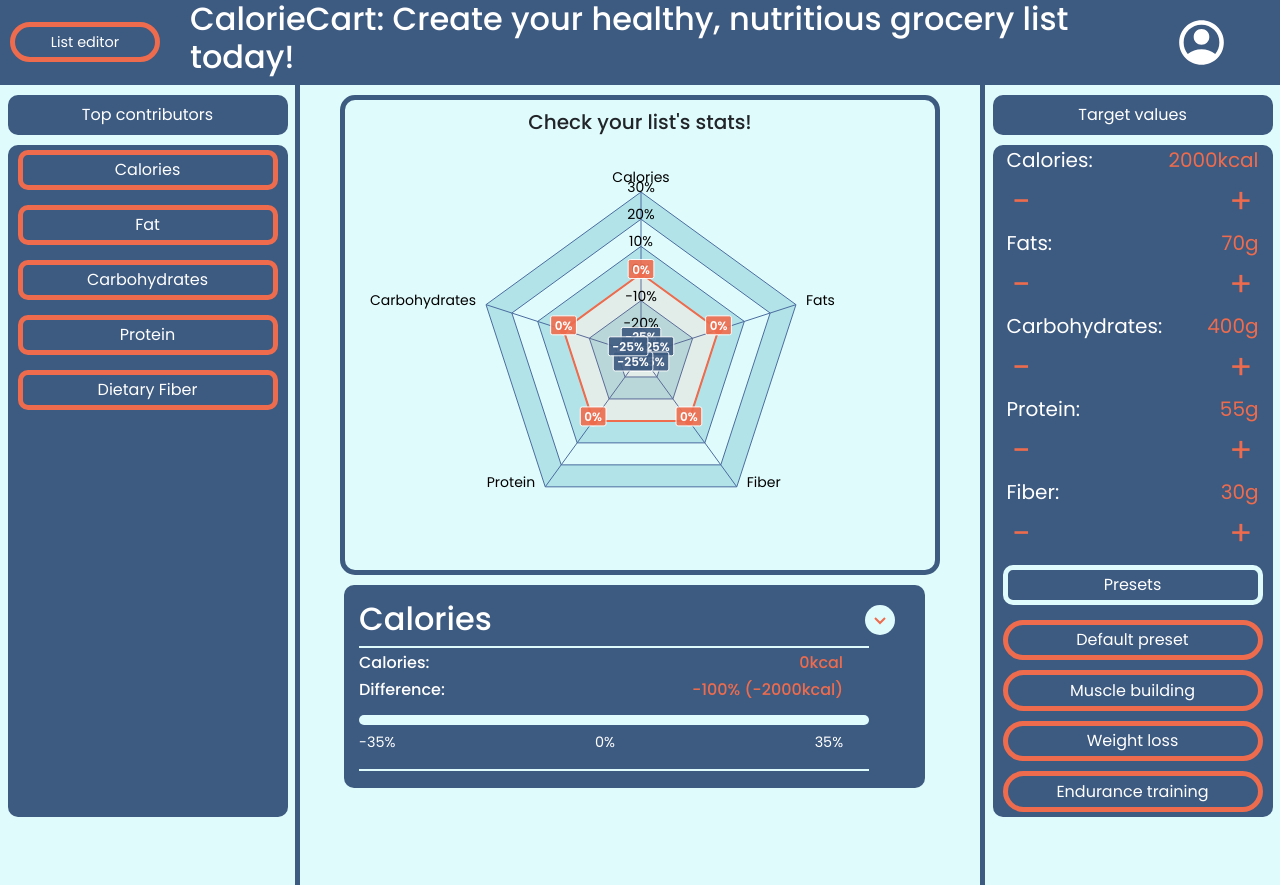
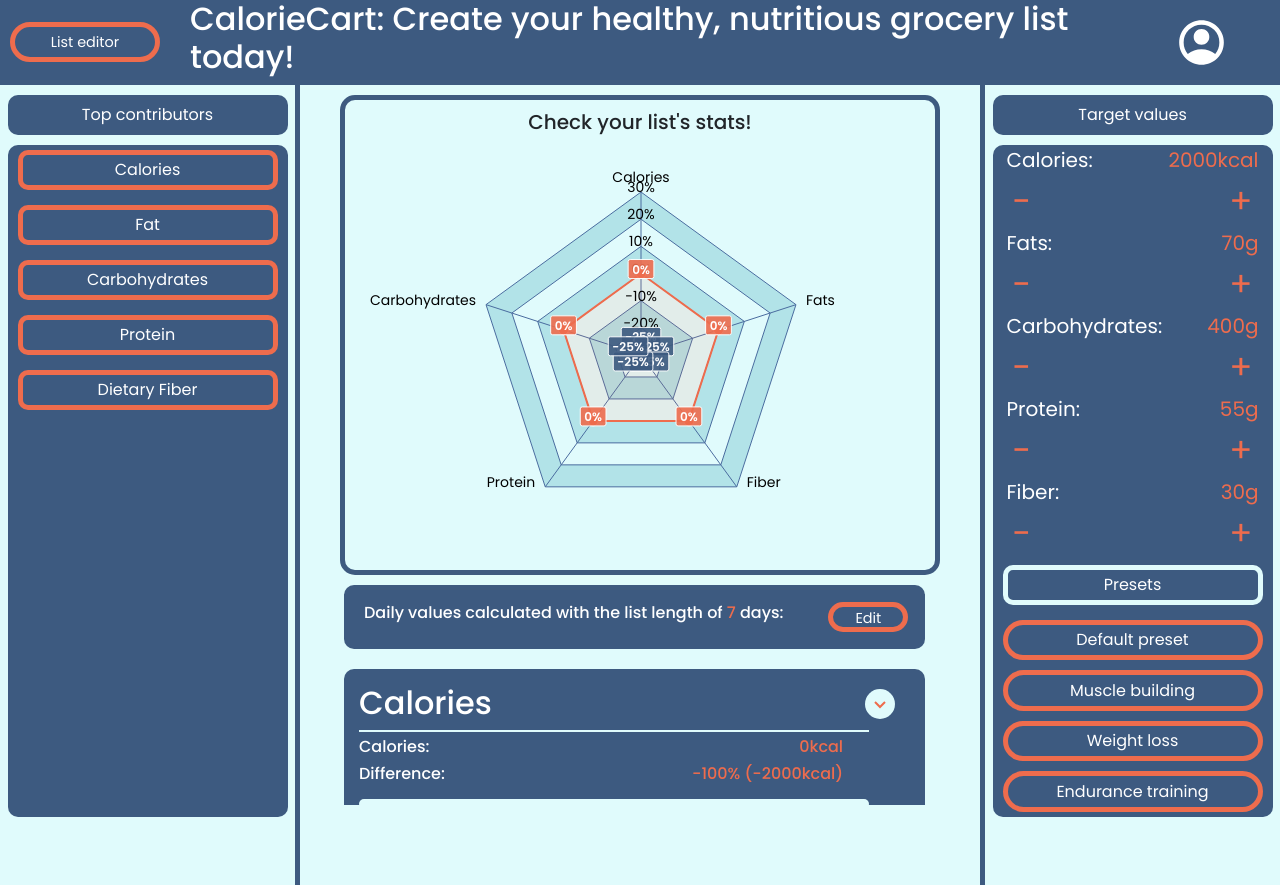
Before and after one commit to wmu66/Project-repo, a React (Vite) app in the folder CalorieCart/: page /stats/1 in a window 1280 px wide. Built offline with nearby package versions, Linux system fonts and the light colour scheme.

Commit message:
Added way to change list day count on stats page, bound spider graph to max 35

```diff
--- a/CalorieCart/src/components/SpiderGraph.jsx
+++ b/CalorieCart/src/components/SpiderGraph.jsx
@@ -16,11 +16,52 @@ const SpiderGraph = (test) => {
           {
             name: "Daily stats",
             data: [
-              Math.max(-25, Math.min(50, parseInt(100*getListAmounts().cals/getHealthAmounts().cals)-100)),
-              Math.max(-25, Math.min(50, parseInt(100*getListAmounts().fats/getHealthAmounts().fats)-100)),
-              Math.max(-25, Math.min(50, parseInt(100*getListAmounts().fibers/getHealthAmounts().fibers)-100)),
-              Math.max(-25, Math.min(50, parseInt(100*getListAmounts().proteins/getHealthAmounts().proteins)-100)),
-              Math.max(-25, Math.min(50, parseInt(100*getListAmounts().carbs/getHealthAmounts().carbs)-100))
+              Math.max(
+                -25,
+                Math.min(
+                  35,
+                  parseInt(
+                    (100 * getListAmounts().cals) / getHealthAmounts().cals
+                  ) - 100
+                )
+              ),
+              Math.max(
+                -25,
+                Math.min(
+                  35,
+                  parseInt(
+                    (100 * getListAmounts().fats) / getHealthAmounts().fats
+                  ) - 100
+                )
+              ),
+              Math.max(
+                -25,
+                Math.min(
+                  35,
+                  parseInt(
+                    (100 * getListAmounts().fibers) / getHealthAmounts().fibers
+                  ) - 100
+                )
+              ),
+              Math.max(
+                -25,
+                Math.min(
+                  35,
+                  parseInt(
+                    (100 * getListAmounts().proteins) /
+                      getHealthAmounts().proteins
+                  ) - 100
+                )
+              ),
+              Math.max(
+                -25,
+                Math.min(
+                  35,
+                  parseInt(
+                    (100 * getListAmounts().carbs) / getHealthAmounts().carbs
+                  ) - 100
+                )
+              ),
             ],
           },
         ],
@@ -103,7 +144,7 @@ const SpiderGraph = (test) => {
           offsetY: -80,
         },
       };
-      chart.updateOptions(options)
+      chart.updateOptions(options);
     }, 500);
 
     const options = {
@@ -115,11 +156,52 @@ const SpiderGraph = (test) => {
         {
           name: "Daily stats",
           data: [
-            Math.max(-25, Math.min(50, parseInt(100*getListAmounts().cals/getHealthAmounts().cals)-100)),
-            Math.max(-25, Math.min(50, parseInt(100*getListAmounts().fats/getHealthAmounts().fats)-100)),
-            Math.max(-25, Math.min(50, parseInt(100*getListAmounts().fibers/getHealthAmounts().fibers)-100)),
-            Math.max(-25, Math.min(50, parseInt(100*getListAmounts().proteins/getHealthAmounts().proteins)-100)),
-            Math.max(-25, Math.min(50, parseInt(100*getListAmounts().carbs/getHealthAmounts().carbs)-100))
+            Math.max(
+              -25,
+              Math.min(
+                50,
+                parseInt(
+                  (100 * getListAmounts().cals) / getHealthAmounts().cals
+                ) - 100
+              )
+            ),
+            Math.max(
+              -25,
+              Math.min(
+                50,
+                parseInt(
+                  (100 * getListAmounts().fats) / getHealthAmounts().fats
+                ) - 100
+              )
+            ),
+            Math.max(
+              -25,
+              Math.min(
+                50,
+                parseInt(
+                  (100 * getListAmounts().fibers) / getHealthAmounts().fibers
+                ) - 100
+              )
+            ),
+            Math.max(
+              -25,
+              Math.min(
+                50,
+                parseInt(
+                  (100 * getListAmounts().proteins) /
+                    getHealthAmounts().proteins
+                ) - 100
+              )
+            ),
+            Math.max(
+              -25,
+              Math.min(
+                50,
+                parseInt(
+                  (100 * getListAmounts().carbs) / getHealthAmounts().carbs
+                ) - 100
+              )
+            ),
           ],
         },
       ],
--- a/CalorieCart/src/pages/StatsPage.jsx
+++ b/CalorieCart/src/pages/StatsPage.jsx
@@ -9,10 +9,14 @@ import SpiderGraph from "../components/SpiderGraph.jsx";
 import { getHealthAmounts, getListAmounts } from "../components/Data.jsx";
 import ExpandingCard from "../components/ExpandingCard.jsx";
 import { useState } from "react";
+import Dialog from "../components/Dialog.jsx";
+import { useRef } from "react";
 
 const StatsPage = () => {
   const { listID } = useParams();
+  const dialogRef = useRef();
   const goBack = () => navigate("/list_editor/" + listID);
+  let daynumber = 7; //7 is the default value
   const navigate = useNavigate();
   const [seed, setSeed] = useState(1);
   const reset = () => {
@@ -63,6 +67,28 @@ const StatsPage = () => {
               <SpiderGraph test={seed} />
             </div>
             <div className="card-container">
+              <div className="day-number-changer dark">
+                <h2>
+                  Daily values calculated with the list length of
+                  <span style={{ color: "var(--accentcolor2)" }}>
+                    {" " + daynumber + " "}
+                  </span>
+                  days:
+                </h2>
+                <Button
+                  size="small"
+                  background="dark"
+                  onClick={() => dialogRef.current?.showModal()}
+                >
+                  Edit
+                </Button>
+                <Dialog
+                  ref={dialogRef}
+                  text="Set day amount"
+                  ok_button_text="Set"
+                  input_type="number"
+                />
+              </div>
               <ExpandingCard
                 nutrition_measurement="kcal"
                 nutrition_name="Calories"
--- a/CalorieCart/src/styles/list_creator.css
+++ b/CalorieCart/src/styles/list_creator.css
@@ -160,7 +160,7 @@
     background-color: transparent;
     margin: 0;
     border: none;
-    width: 65px;
+    width: 80px;
     height: 50px;
   }
 
--- a/CalorieCart/src/styles/list_editor.css
+++ b/CalorieCart/src/styles/list_editor.css
@@ -289,6 +289,14 @@
   }
 
 
+  .day-number-changer.dark {
+    background-color: var(--accentcolor1);
+    border-radius: 10px;
+    width: 95%;
+    padding: 15px;
+    margin: 10px;
+    border: none;
+  }
 
   .day-number-changer h2{
     font-size: var(--font-large);
@@ -390,7 +398,7 @@
     flex-direction: column;
     align-items: center;
     justify-content: center;
-    border: 5px solid var(--accentcolor3);
+    border: 5px solid var(--accentcolor3-darker);
     border-radius: 15px;
     line-height: normal;
     cursor: pointer;
```
